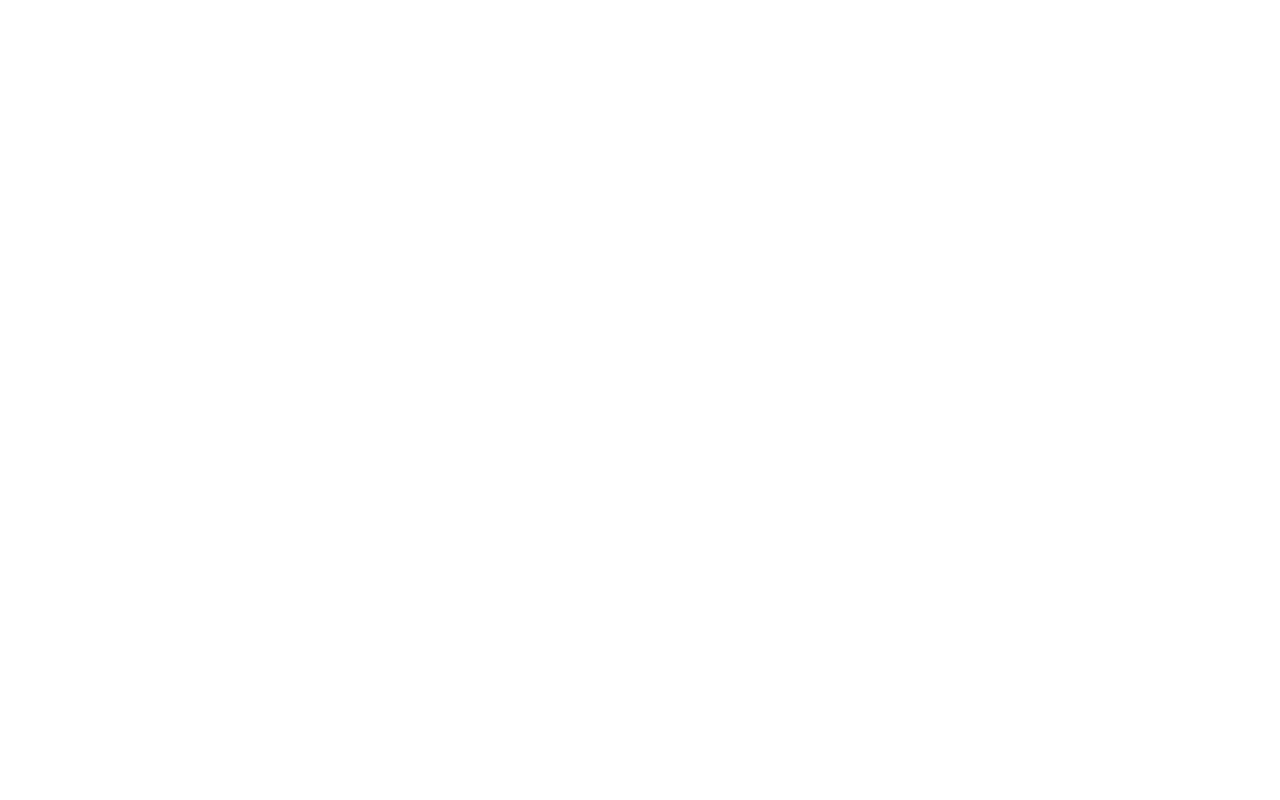
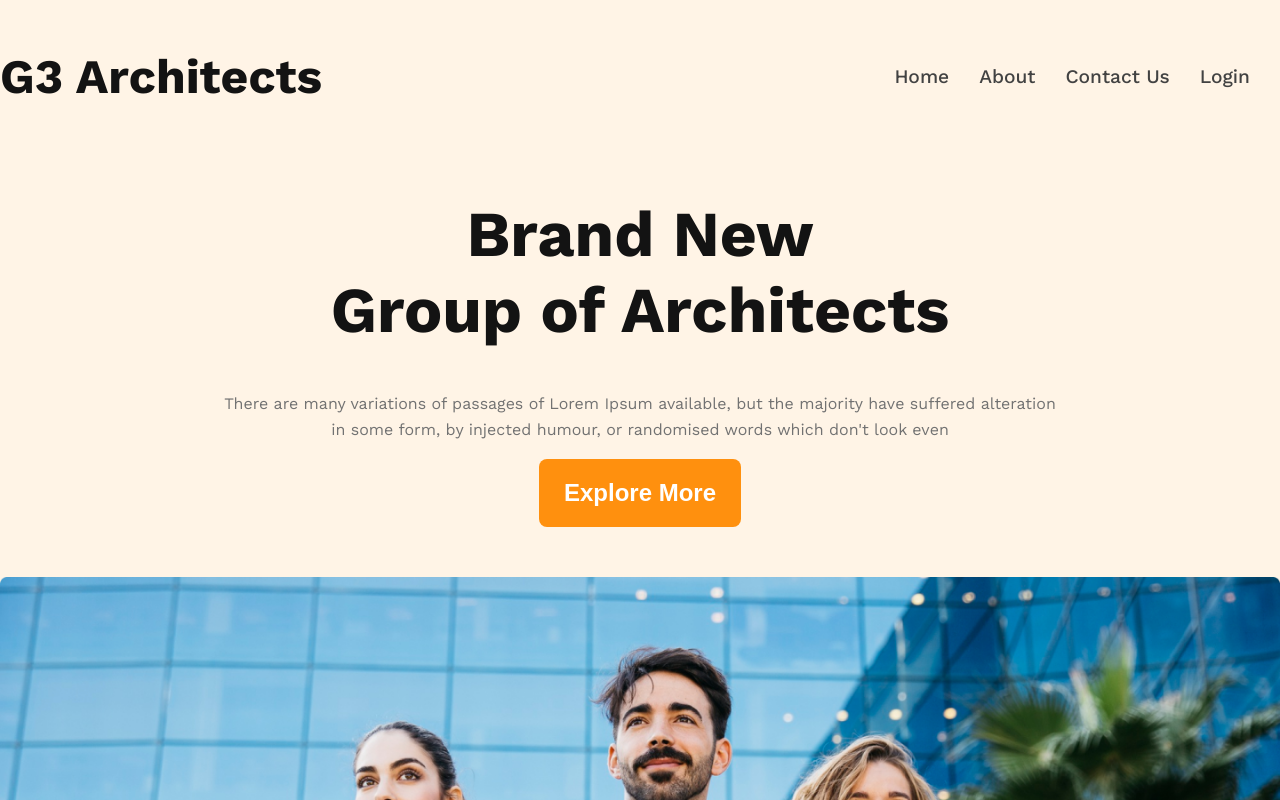
Before and after one commit to tahia-tahi/G3-ARCHITECT, a plain HTML site: page index.html in a window 1280 px wide. Shown: the top 800 px of the page. Drawn offline with nearby package versions, Linux system fonts and the light colour scheme.

Commit message:
header area done

```diff
--- a/index.html
+++ b/index.html
@@ -4,19 +4,53 @@
     <meta charset="UTF-8">
     <meta name="viewport" content="width=device-width, initial-scale=1.0">
     <title>G3 Architect</title>
-    <link rel="preconnect" href="https://fonts.googleapis.com">
-    <link rel="preconnect" href="https://fonts.gstatic.com" crossorigin>
-    <link href="https://fonts.googleapis.com/css2?family=Work+Sans:ital,wght@0,100..900;1,100..900&display=swap" rel="stylesheet">
     <link rel="stylesheet" href="style.css">
 </head>
-<body>
+<body class="work-sans-font">
 
     <header>
+
+        <!-- navbar -->
+
+        <nav>
+            <h3 class="section-title">G3 Architects</h3>
+            <div class="nav-links">
+                <li><a href="#">Home</a></li>
+                <li><a href="#">About</a></li>
+                <li><a href="#">Contact Us</a></li>
+                <li><a href="#">Login</a></li>
+            </div>
+        </nav>
+
+        <!-- hero area -->
+
+        <div class="hero-section">
+            <div class="hero-content">
+                <h1>Brand New <br> Group of Architects</h1>
+            <p class="hero-sponsor-text">There are many variations of passages of Lorem Ipsum available, but the majority have suffered alteration in some form, by injected humour, or randomised words which don't look even</p>
+            <button class="btn-primary">Explore More</button>
+
+            </div>
+            <img src="images/banner.png" alt="">
+        </div>
 
 
     </header>
 
-    <main></main>
+    <main>
+        <!-- quick list -->
+
+        <section>
+
+            <div class="image-div">
+                <img src="images/" alt="">
+
+            </div>
+
+        </section>
+
+
+    </main>
 
     <footer></footer>
 
--- a/style.css
+++ b/style.css
@@ -0,0 +1,131 @@
+@import url('https://fonts.googleapis.com/css2?family=Work+Sans:ital,wght@0,100..900;1,100..900&display=swap');
+
+body {
+    margin: 0;
+    padding: 0;
+}
+
+.work-sans-font {
+    font-family: "Work Sans", serif;
+    font-optical-sizing: auto;
+    font-weight: 400;
+    font-style: normal;
+  }
+
+  main{
+    max-width: 1440px;
+    margin: 0 auto;
+  }
+
+/* shared style */
+.section-title{
+    color: rgba(19, 19, 19, 1);
+    font-size: 3rem;
+    line-height: auto;
+    font-weight: bold;
+}
+
+.hero-sponsor-text{
+    color: rgba(114, 114, 114, 1);
+    font-size: 1rem;
+    line-height: 26px;
+    text-align: center;
+    font-weight: normal;
+}
+
+.section-text{
+    color: rgba(114, 114, 114, 1);
+    font-size: 1rem;
+    line-height: 26px;
+    font-weight: normal;
+
+}
+
+.btn-primary{
+    background-color: rgba(255, 144, 14, 1);
+    color: #ffffff;
+    font-size: 1.5rem;
+    font-weight: 600;
+    padding: 20px 25px;
+    border-radius: 8px;
+    border: none;
+
+}
+
+
+/* header */
+
+header {
+    background-color: rgba(255, 144, 14, 0.1);
+    max-width: 100%;
+    margin: 0 auto;
+}
+
+
+.hero-section {
+    text-align: center;
+}
+
+nav,.hero-section{
+    max-width: 1440px;
+    margin: 0 auto;
+
+}
+
+h1 {
+    font-size: 4rem;
+    font-weight: 700;
+    line-height: auto;
+    color: rgba(19, 19, 19, 1);
+
+}
+
+.hero-content {
+    margin: 0 auto;
+   max-width: 850px;
+}
+
+
+.hero-section img{
+    width: 100%;
+    margin-top: 50px;
+}
+
+.nav-links{
+    display: flex;
+    align-items: end;
+}
+
+nav {
+    display: flex;
+    justify-content: space-between;
+    align-items:center ;
+}
+
+.nav-links li a {
+    text-decoration: none;
+    color:rgba(66, 66, 66, 1);
+    font-size: 1.2rem;
+    line-height: 26px;
+    font-weight: 500;
+
+
+
+}
+.nav-links li{
+    list-style: none;
+    margin-right: 30px;
+
+
+}
+
+
+
+/* responsive media */
+@media screen and (max-width:576px) {
+
+    nav,.nav-links{
+        flex-direction: column;
+    }
+
+}
```
